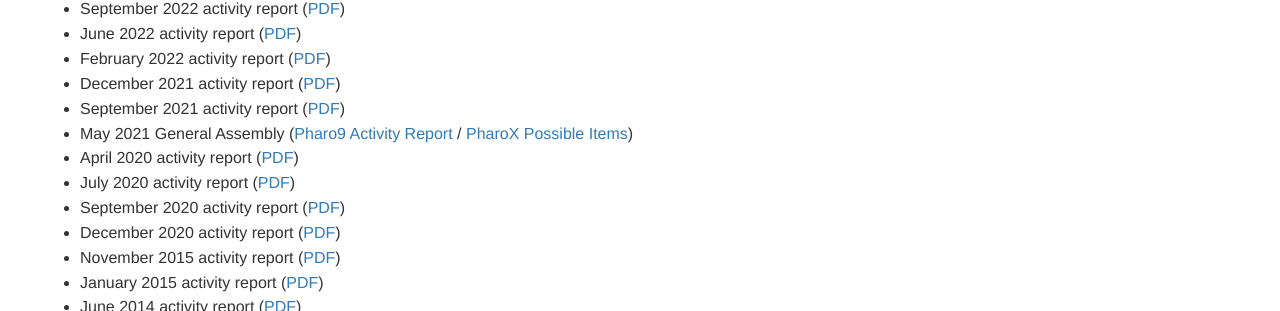
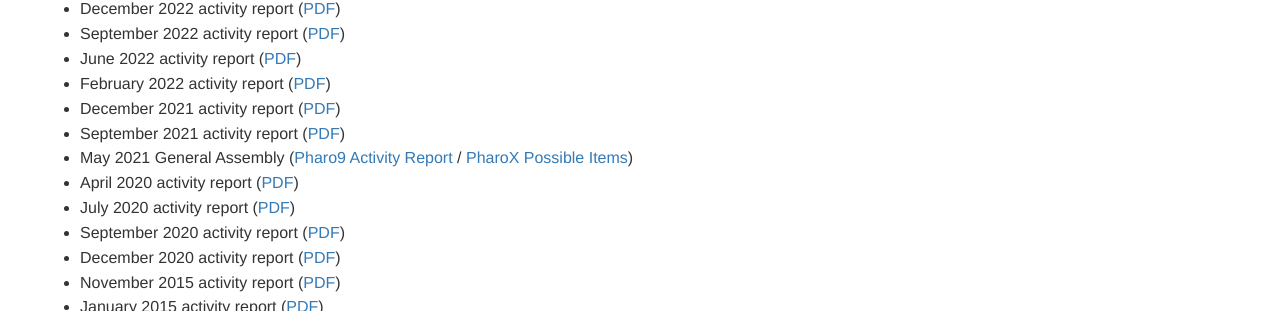
Before and after one commit to pharo-project/PharoTalks, a plain HTML site: page index.html in a window 1280 px wide. Shown: the part 489-800 px from the top of the page. Drawn offline with nearby package versions, Linux system fonts and the light colour scheme.

Commit message:
Adding 2022-Dec presentation

```diff
--- a/index.html
+++ b/index.html
@@ -32,6 +32,7 @@ and writing just text reports was not working. We now found the way to report ou
 
 <section>
 <h2>Reports</h2><ul>
+<li> December 2022  activity report  (<a href="https://github.com/pharo-project/PharoTalks/tree/master/Consortium/2022-PharoStatus-12-Dec.pdf">PDF</a>)</li>
 <li> September 2022  activity report  (<a href="https://github.com/pharo-project/PharoTalks/tree/master/Consortium/2022-PharoStatus-09-Sep.pdf">PDF</a>)</li>
 <li> June 2022  activity report  (<a href="https://github.com/pharo-project/PharoTalks/tree/master/Consortium/2022-PharoStatus-06-Jun.pdf">PDF</a>)</li>
 <li> February 2022  activity report  (<a href="https://github.com/pharo-project/PharoTalks/tree/master/Consortium/2022-PharoStatus-02-Feb.pdf">PDF</a>)</li>
```
Also changed, not shown: 1 other file.
